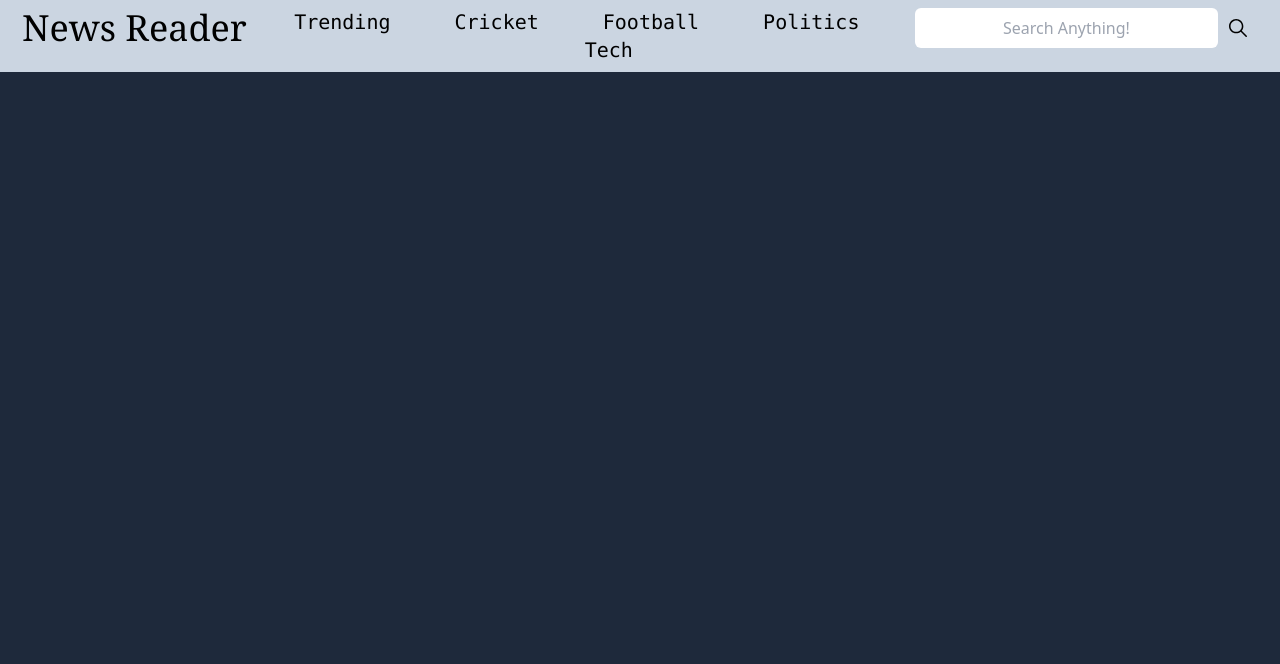
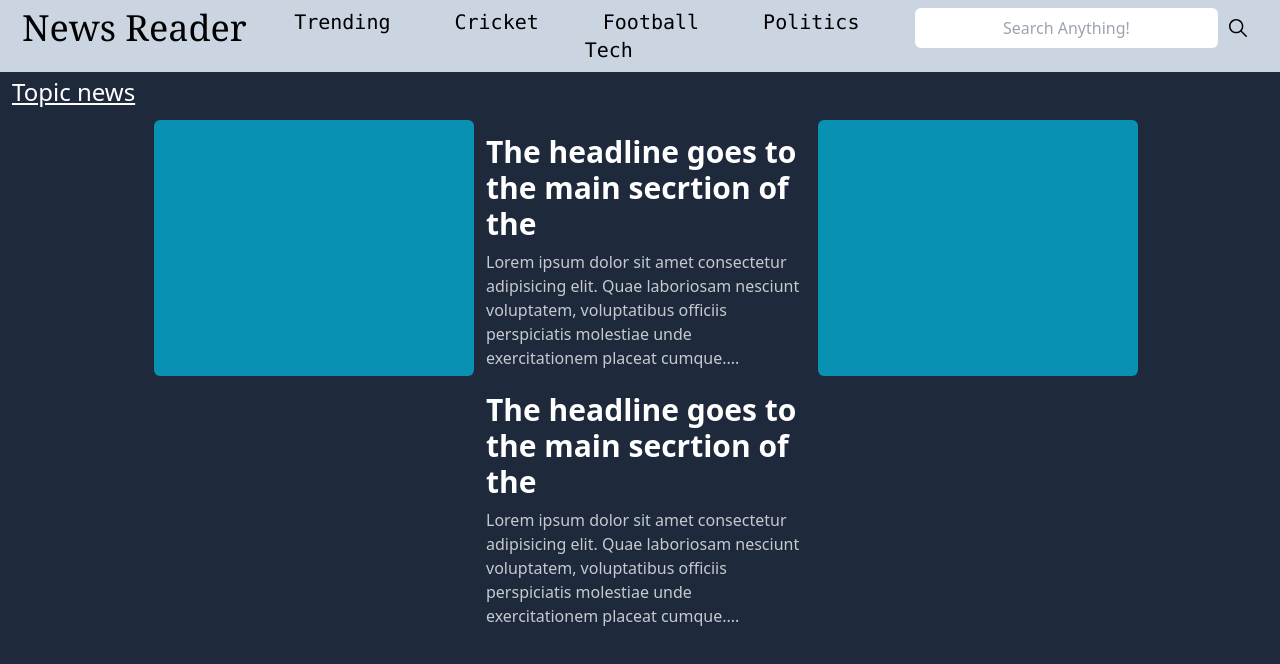
Before and after one commit to hasankhan10/news-reader, a React (Vite) app: page /1 in a window 1280 px wide. Shown: the top 664 px of the page. Built offline with nearby package versions, Linux system fonts and the light colour scheme.

Commit message:
adding the layout page and it is not complete

```diff
--- /dev/null
+++ b/src/components/Layout.tsx
@@ -0,0 +1,29 @@
+
+function Layout() {
+  return (
+    <div className=" w-full h-fit">
+        <div className="sectionheading w-full h-80 ">
+            <p className=" text-2xl px-3 py-1 underline w-full text-white">Topic news</p>
+            <div className=" w-full h-fit flex flex-wrap justify-center items-center">
+                <div className="image w-80 h-64 bg-cyan-600 my-2 ml-3 rounded-md"></div>
+                <div className="describtion ">
+                  <h1 className=" text-3xl text-white ml-3 mt-2 w-80 font-semibold">The headline goes to the main secrtion of the </h1>
+                  <p className=" w-80 ml-3 mt-2 text-white opacity-75">Lorem ipsum dolor sit amet consectetur adipisicing elit. Quae laboriosam nesciunt voluptatem, voluptatibus officiis perspiciatis molestiae unde exercitationem placeat cumque....</p>
+                </div>
+
+                <div className="image w-80 h-64 bg-cyan-600 my-2 ml-3 rounded-md"></div>
+                <div className="describtion ">
+                  <h1 className=" text-3xl text-white ml-3 mt-2 w-80 font-semibold">The headline goes to the main secrtion of the </h1>
+                  <p className=" w-80 ml-3 mt-2 text-white opacity-75">Lorem ipsum dolor sit amet consectetur adipisicing elit. Quae laboriosam nesciunt voluptatem, voluptatibus officiis perspiciatis molestiae unde exercitationem placeat cumque....</p>
+
+
+                </div>
+            </div>
+        </div>
+
+
+    </div>
+  )
+}
+
+export default Layout
--- a/src/pages/News.tsx
+++ b/src/pages/News.tsx
@@ -1,3 +1,4 @@
+import Layout from "@/components/Layout"
 import Navbar from "@/components/Navbar"
 
 function News() {
@@ -7,7 +8,7 @@ function News() {
             <Navbar />
         </div>
         <div className="allnews w-full h-fit">
-
+            <Layout />
         </div>
     </div>
   )
```
